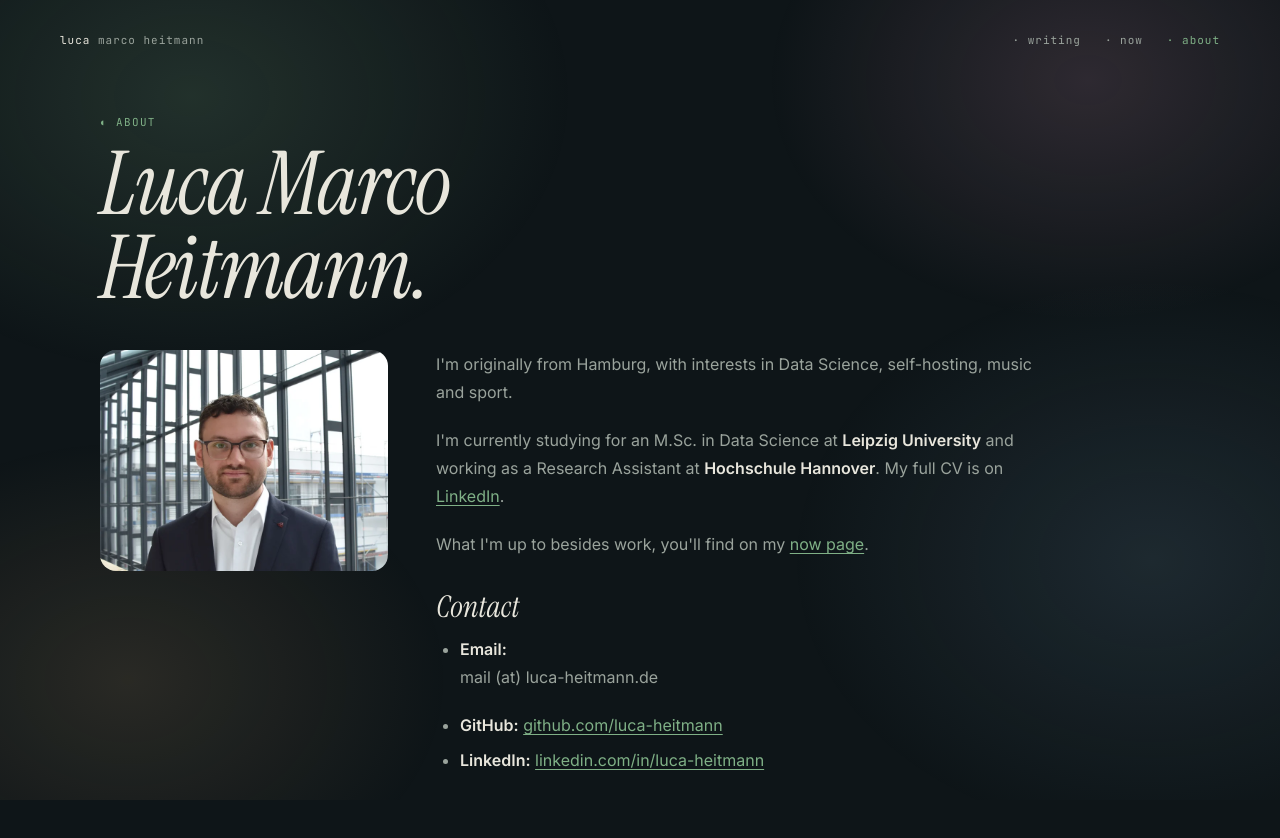
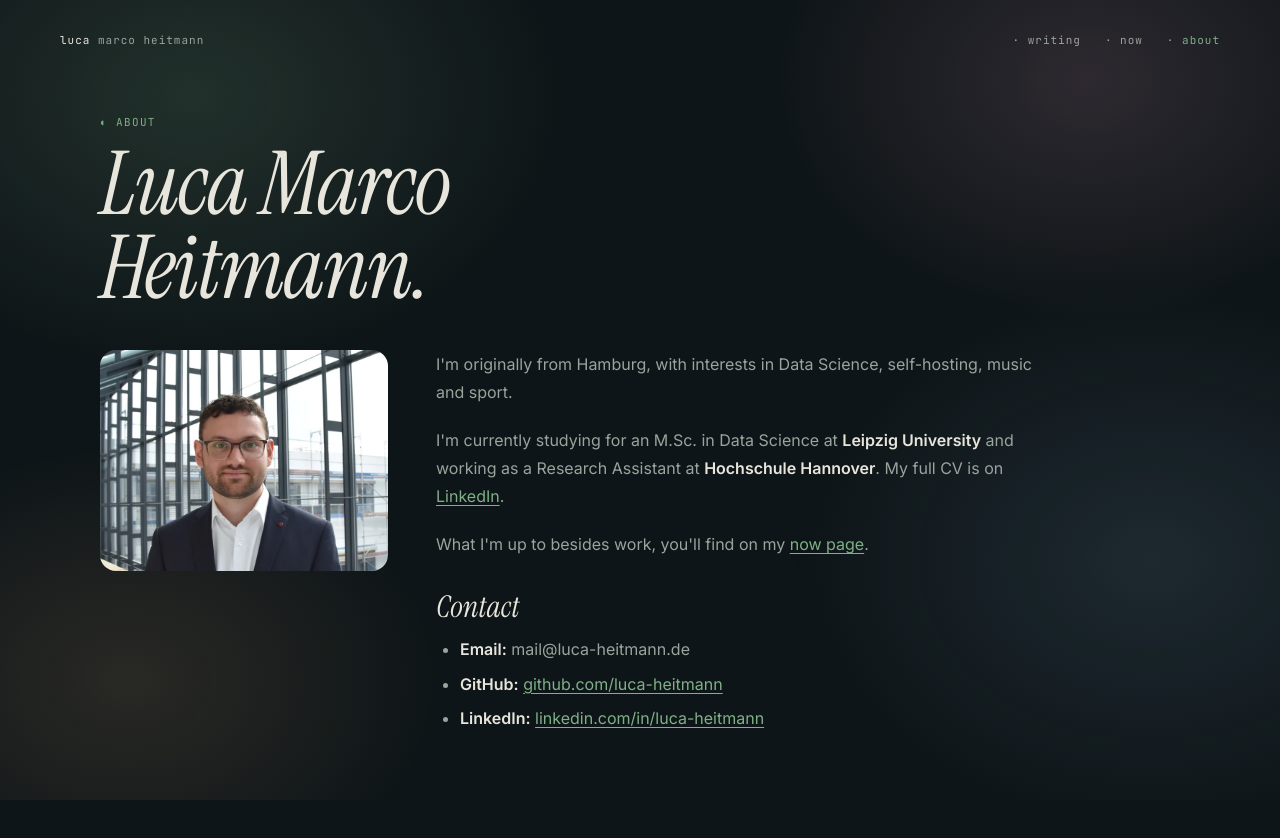
Before and after one commit to luca-heitmann/website, a SvelteKit app: page /about in a window 1280 px wide. Shown: the top 838 px of the page. After the commit the page ends 816 px from the top, so only its background shows below. Built offline with nearby package versions, Linux system fonts and the light colour scheme.

Commit message:
fix mail

```diff
--- /dev/null
+++ b/src/lib/components/ObfuscatedEmail.svelte
@@ -0,0 +1,14 @@
+<script lang="ts">
+	import { onMount } from 'svelte';
+
+	let email = '';
+
+	onMount(() => {
+		// mail@luca-heitmann.de — XOR-encoded with key 42, no @ in source
+		const k = 42;
+		const e = [71, 75, 67, 70, 106, 70, 95, 73, 75, 7, 66, 79, 67, 94, 71, 75, 68, 68, 4, 78, 79];
+		email = e.map(c => String.fromCharCode(c ^ k)).join('');
+	});
+</script>
+
+<span>{email}</span>
--- a/src/routes/+page.svelte
+++ b/src/routes/+page.svelte
@@ -4,6 +4,7 @@
 	import Dot from '$lib/components/Dot.svelte';
 	import { categoryColor, formatDate } from '$lib/posts';
 	import type { PageData } from './$types';
+	import ObfuscatedEmail from '$lib/components/ObfuscatedEmail.svelte';
 
 	export let data: PageData;
 </script>
@@ -52,7 +53,7 @@
 						<path d="M2.003 5.884 10 9.882l7.997-3.998A2 2 0 0 0 16 4H4a2 2 0 0 0-1.997 1.884z"/>
 						<path d="m18 8.118-8 4-8-4V14a2 2 0 0 0 2 2h12a2 2 0 0 0 2-2V8.118z"/>
 					</svg>
-					mail (at) luca-heitmann.de
+					<ObfuscatedEmail />
 				</p>
 				<a href="https://github.com/luca-heitmann" target="_blank" rel="noopener" class="link-item">
 					<svg class="link-icon sky" viewBox="0 0 24 24" fill="currentColor" aria-hidden="true">
--- a/src/routes/about/+page.svelte
+++ b/src/routes/about/+page.svelte
@@ -1,8 +1,7 @@
 <script lang="ts">
 	import Blobs from '$lib/components/Blobs.svelte';
 	import Nav from '$lib/components/Nav.svelte';
-
-	const email = ["mail", "(at)", "luca-heitmann", ".", "de"].join("");
+	import ObfuscatedEmail from '$lib/components/ObfuscatedEmail.svelte';
 </script>
 
 <svelte:head>
@@ -49,7 +48,7 @@
 			<ul>
 				<li>
 					<strong>Email:</strong>
-					<p>mail (at) luca-heitmann.de</p>
+					<ObfuscatedEmail />
 				</li>
 				<li>
 					<strong>GitHub:</strong>
```
